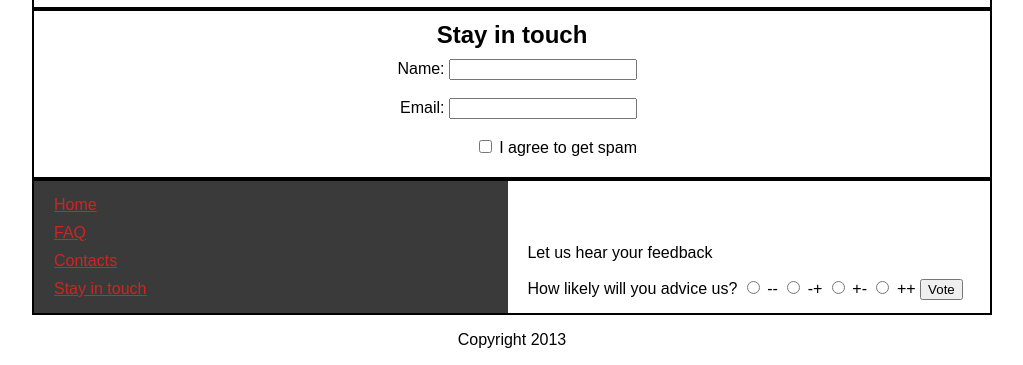
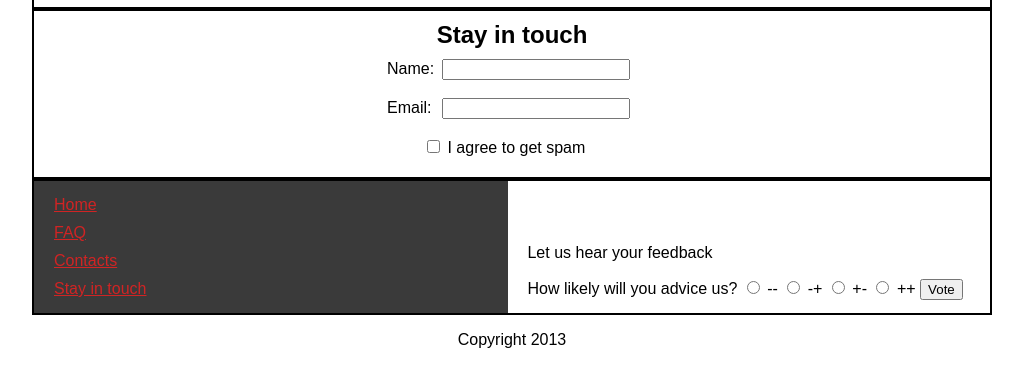
Before and after one commit to cwayfinder/JSCources, a plain HTML site: page hw3_moqup_thingy/index.html in a window 1280 px wide. Shown: the part 987-1352 px from the top of the page, without its empty margins (128-1151 px from the left). Drawn offline with Linux system fonts and the light colour scheme.

Commit message:
fixed form layout

```diff
--- a/hw3_moqup_thingy/css/common.css
+++ b/hw3_moqup_thingy/css/common.css
@@ -73,13 +73,18 @@ iframe {
 .subscribe-form {
     width: 250px;
     margin: 10px auto;
-    text-align: right;
 }
 
 .subscribe-form label {
-    /*width: 40px;*/
-    /*margin: 10px 0;*/
     display: block;
+}
+
+.subscribe-form label * {
+    display: inline-block;
+}
+
+.subscribe-form label span {
+    width: 55px;
 }
 
 .subscribe-form input[type=text], .subscribe-form input[type=email] {
@@ -87,7 +92,7 @@ iframe {
 }
 
 .subscribe-form input[type=checkbox] {
-    text-align: left;
+    margin-left: 40px;
 }
 
 .wrapper {
--- a/hw3_moqup_thingy/index.html
+++ b/hw3_moqup_thingy/index.html
@@ -76,8 +76,8 @@
         <h2>Stay in touch</h2>
 
         <form class="subscribe-form">
-            <label for="name">Name: <input type="text" id="name" name="name"/></label><br/>
-            <label for="email">Email: <input type="email" id="email" name="email"/></label><br/>
+            <label for="name"><span>Name: </span><input type="text" id="name" name="name"/></label><br/>
+            <label for="email"><span>Email: </span><input type="email" id="email" name="email"/></label><br/>
             <label for="subscriber"><input type="checkbox" name="subscriber" id="subscriber"> I agree to get spam</label>
         </form>
     </section>
```
